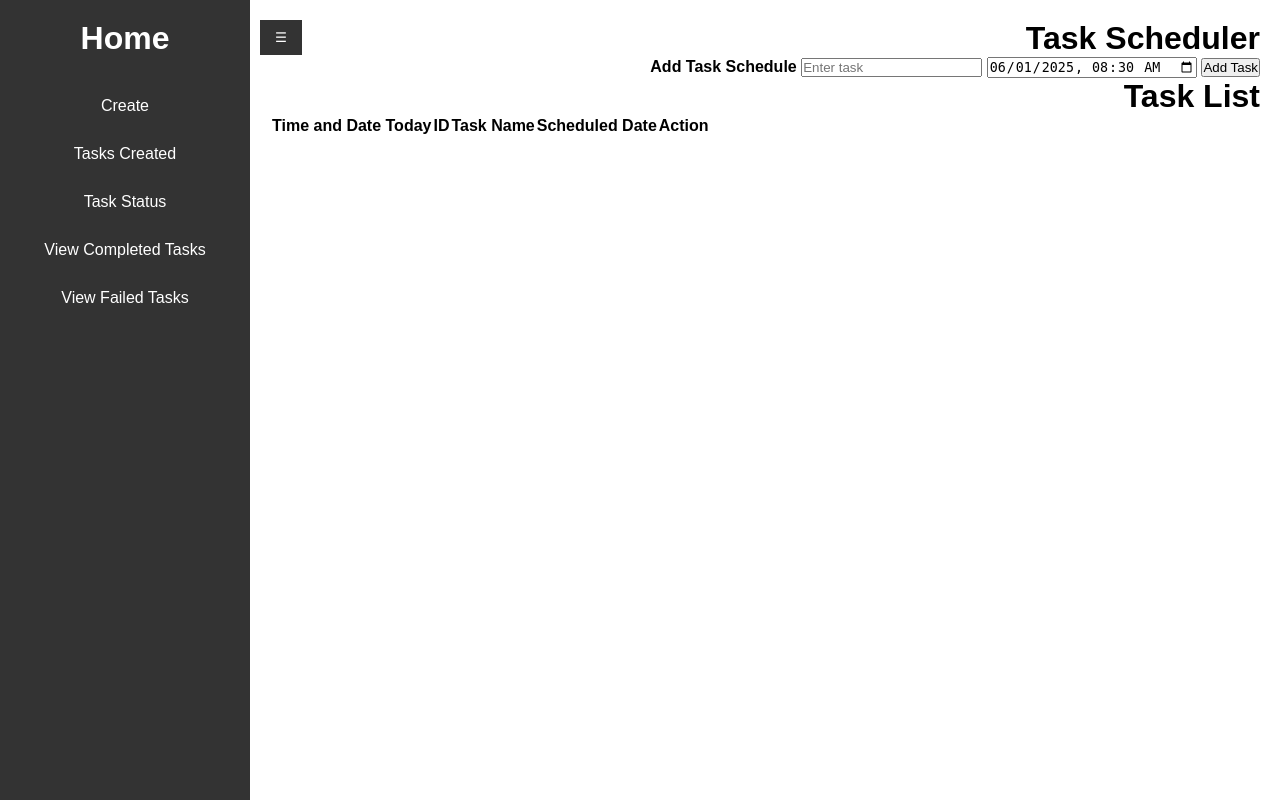
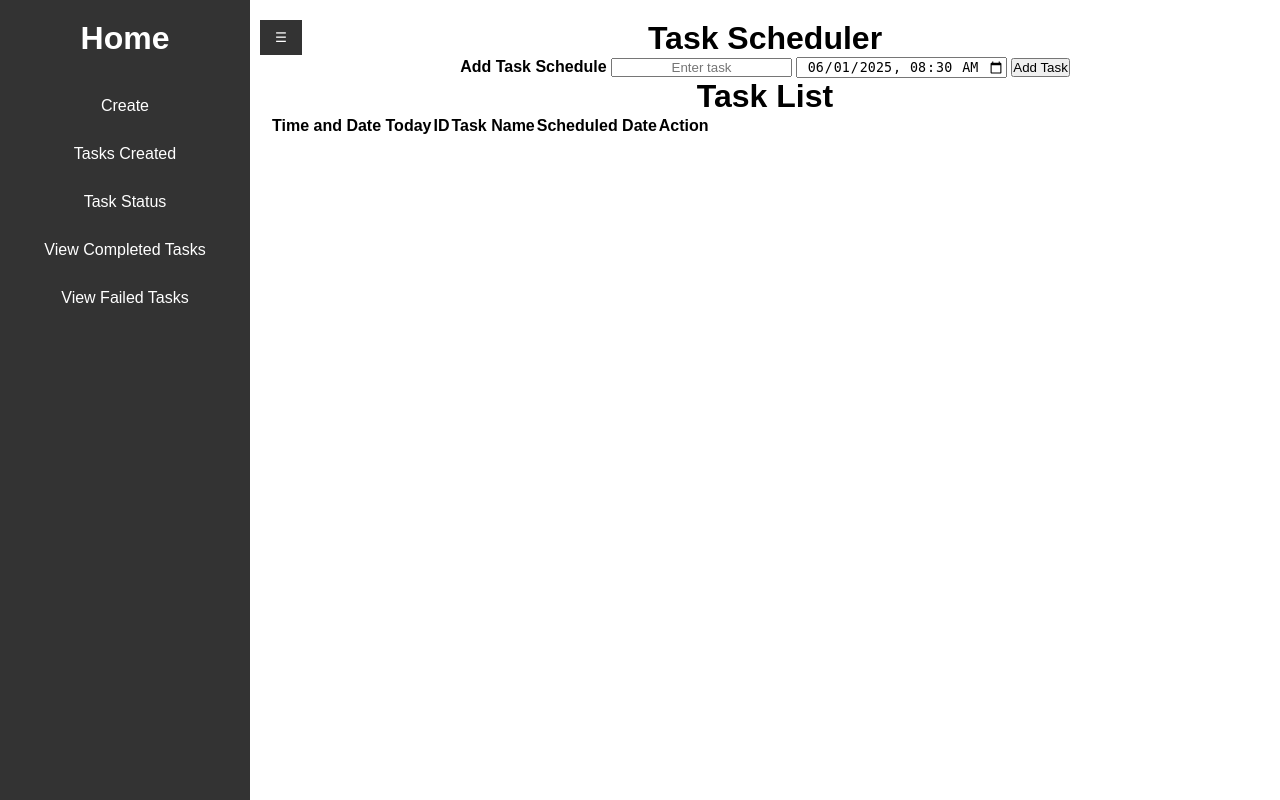
Before and after one commit to Josh011600/phpproj, a Flask app: page / in a window 1280 px wide. Run offline with Flask 3, Linux system fonts and the light colour scheme; lists and menus that the app fills with data are empty.

Commit message:
final adjustment for this time, i'll try other way to make the design more accurate when navigation button clicked

```diff
--- a/static/css/styles2.css
+++ b/static/css/styles2.css
@@ -2,6 +2,7 @@
   margin: 0;
   padding: 0;
   box-sizing: border-box;
+  text-align: center;
 }
 body {
   font-family: Arial, sans-serif;
@@ -69,7 +70,7 @@ body {
   margin-left: 250px;
   width: calc(100% - 250px);
   padding: 20px;
-  text-align: right;
+  text-align: center;
   transition: margin-left 0.3s ease-in-out, width 0.3s ease-in-out;
 }
 .content.shifted {
--- a/templates/index1.html
+++ b/templates/index1.html
@@ -42,7 +42,7 @@
                     <th>Action</th>
                 </tr>
             </thead>
-            <tbody></tbody>
+            <tbody</tbody>
         </table>
     </div>
 </body>
```
